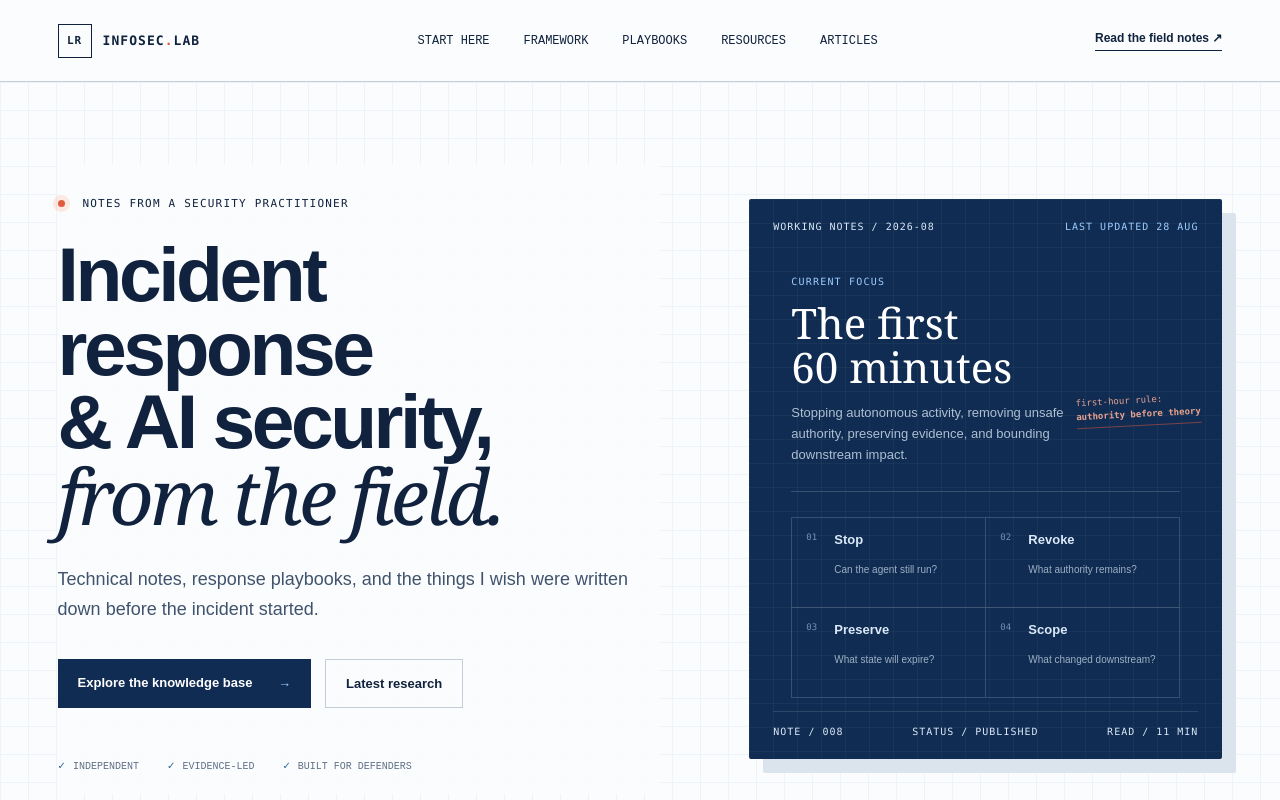
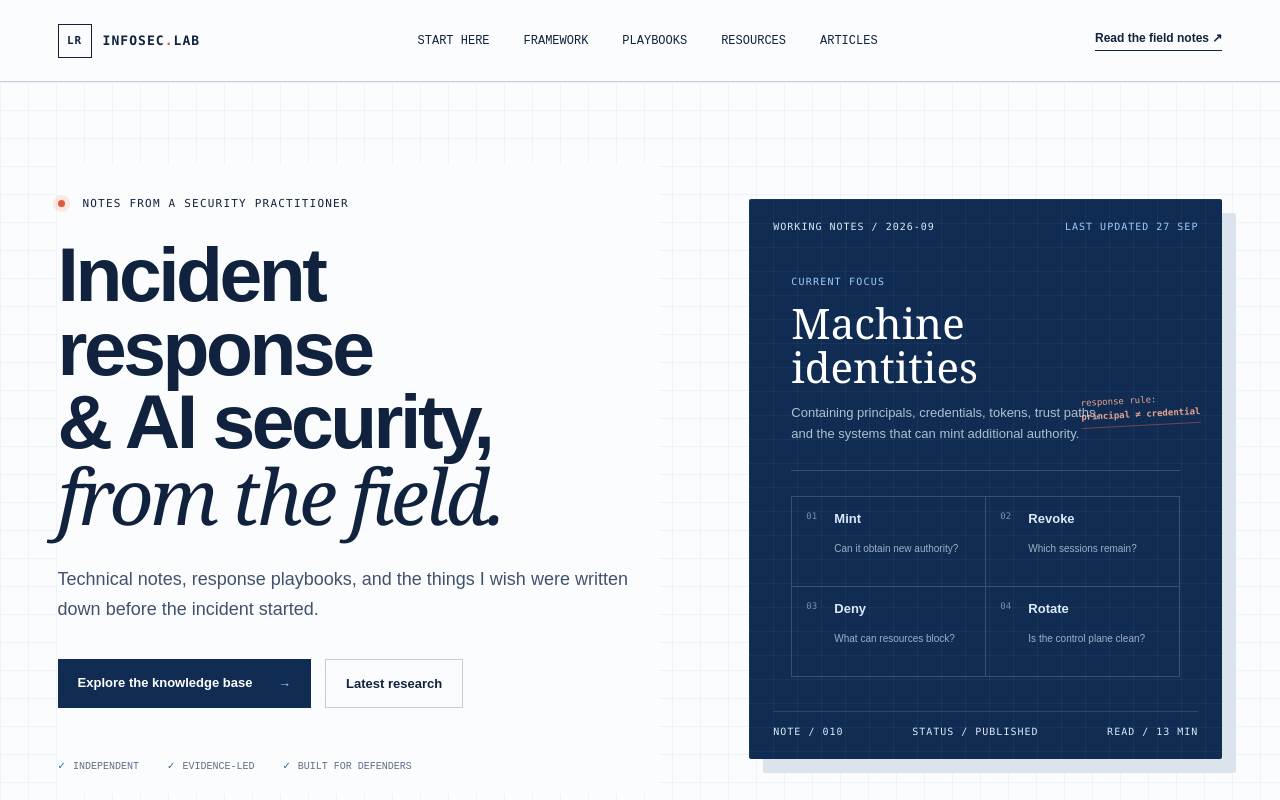
Before and after one commit to leandroer/leandroer.github.io, a Next.js app: page / in a window 1280 px wide. Shown: the top 800 px of the page. Built offline with nearby package versions, Linux system fonts and the light colour scheme; no server answers.

Commit message:
Feature machine identities article on homepage

```diff
--- a/app/page.tsx
+++ b/app/page.tsx
@@ -36,12 +36,12 @@ export default function Home() {
           <div className="trust-line"><span>Independent</span><span>Evidence-led</span><span>Built for defenders</span></div>
         </div>
         <div className="signal-panel architect-board" aria-label="Current research notebook">
-          <div className="panel-head"><span>WORKING NOTES / 2026-08</span><span className="status">LAST UPDATED 28 AUG</span></div>
-          <div className="board-title"><span>CURRENT FOCUS</span><h2>The first<br/>60 minutes</h2><p>Stopping autonomous activity, removing unsafe authority, preserving evidence, and bounding downstream impact.</p></div>
+          <div className="panel-head"><span>WORKING NOTES / 2026-09</span><span className="status">LAST UPDATED 27 SEP</span></div>
+          <div className="board-title"><span>CURRENT FOCUS</span><h2>Machine<br/>identities</h2><p>Containing principals, credentials, tokens, trust paths, and the systems that can mint additional authority.</p></div>
           <div className="board-rule" />
-          <div className="board-grid"><div><small>01</small><b>Stop</b><span>Can the agent still run?</span></div><div><small>02</small><b>Revoke</b><span>What authority remains?</span></div><div><small>03</small><b>Preserve</b><span>What state will expire?</span></div><div><small>04</small><b>Scope</b><span>What changed downstream?</span></div></div>
-          <div className="margin-note">first-hour rule:<br/><strong>authority before theory</strong></div>
-          <div className="panel-foot"><span>NOTE / 008</span><span>STATUS / PUBLISHED</span><span>READ / 11 MIN</span></div>
+          <div className="board-grid"><div><small>01</small><b>Mint</b><span>Can it obtain new authority?</span></div><div><small>02</small><b>Revoke</b><span>Which sessions remain?</span></div><div><small>03</small><b>Deny</b><span>What can resources block?</span></div><div><small>04</small><b>Rotate</b><span>Is the control plane clean?</span></div></div>
+          <div className="margin-note">response rule:<br/><strong>principal ≠ credential</strong></div>
+          <div className="panel-foot"><span>NOTE / 010</span><span>STATUS / PUBLISHED</span><span>READ / 13 MIN</span></div>
         </div>
       </section>
 
@@ -72,7 +72,7 @@ export default function Home() {
 
       <section className="section latest">
         <div className="section-label"><span>03 / FIELD NOTES</span></div>
-        <div className="featured-article"><div className="article-visual"><span>INCIDENT CLOCK / 008</span><div className="agent-map"><i/><i/><i/><b>60:00</b></div></div><div className="article-copy"><p className="eyebrow">LATEST · AI SECURITY · 11 MIN READ</p><h2>The first 60 minutes</h2><p>A commander-and-operator timeline for stopping autonomous activity, removing unsafe authority, preserving evidence, and bounding downstream impact.</p><Link className="text-link" href="/articles/first-60-minutes-ai-security-incident">Read field note <span>→</span></Link></div></div>
+        <div className="featured-article"><div className="article-visual"><span>IDENTITY CONTROL PLANE / 010</span><div className="agent-map"><i/><i/><i/><b>ID</b></div></div><div className="article-copy"><p className="eyebrow">LATEST · IDENTITY SECURITY · 13 MIN READ</p><h2>Compromised machine identities</h2><p>A technical response guide for containing service accounts, workload identities, API keys, OAuth applications, certificates, delegated tokens, and their persistence paths.</p><Link className="text-link" href="/articles/compromised-machine-identities">Read field note <span>→</span></Link></div></div>
         <div className="publish-note"><div><span>Articles live as simple content files—easy to draft, review, schedule, and share.</span></div><Link href="/articles">Browse all articles ↗</Link></div>
       </section>
 
```
